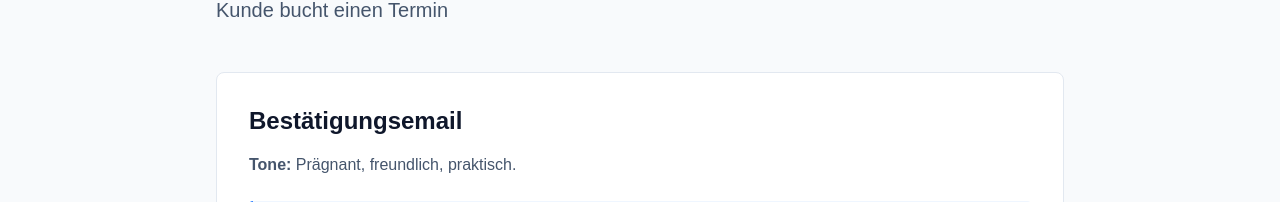
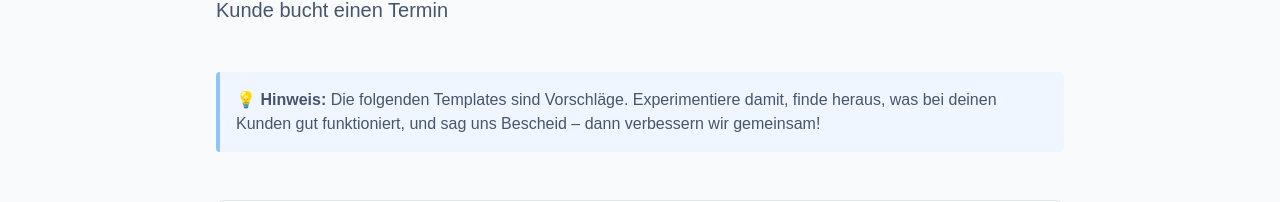
Before and after one commit to HPK-maker-tech/Brand-Voice-Guide, a Next.js app: page /booking in a window 1280 px wide. Shown: the part 573-775 px from the top of the page. Built offline with nearby package versions, Linux system fonts and the light colour scheme.

Commit message:
Booking: add note about experimenting with templates

```diff
--- a/app/booking/page.tsx
+++ b/app/booking/page.tsx
@@ -52,6 +52,9 @@ Ruff Cuts Team`;
       <div className="max-w-4xl mx-auto px-6 py-16">
         <h1 className="text-4xl font-bold text-slate-900 mb-4">Booking</h1>
         <p className="text-xl text-slate-600 mb-12">Kunde bucht einen Termin</p>
+        <p className="text-slate-600 mb-12 p-4 bg-blue-50 rounded border-l-4 border-blue-300">
+          💡 <strong>Hinweis:</strong> Die folgenden Templates sind Vorschläge. Experimentiere damit, finde heraus, was bei deinen Kunden gut funktioniert, und sag uns Bescheid – dann verbessern wir gemeinsam!
+        </p>
 
         <section className="space-y-8">
           <div className="bg-white p-8 rounded-lg border border-slate-200">
```
